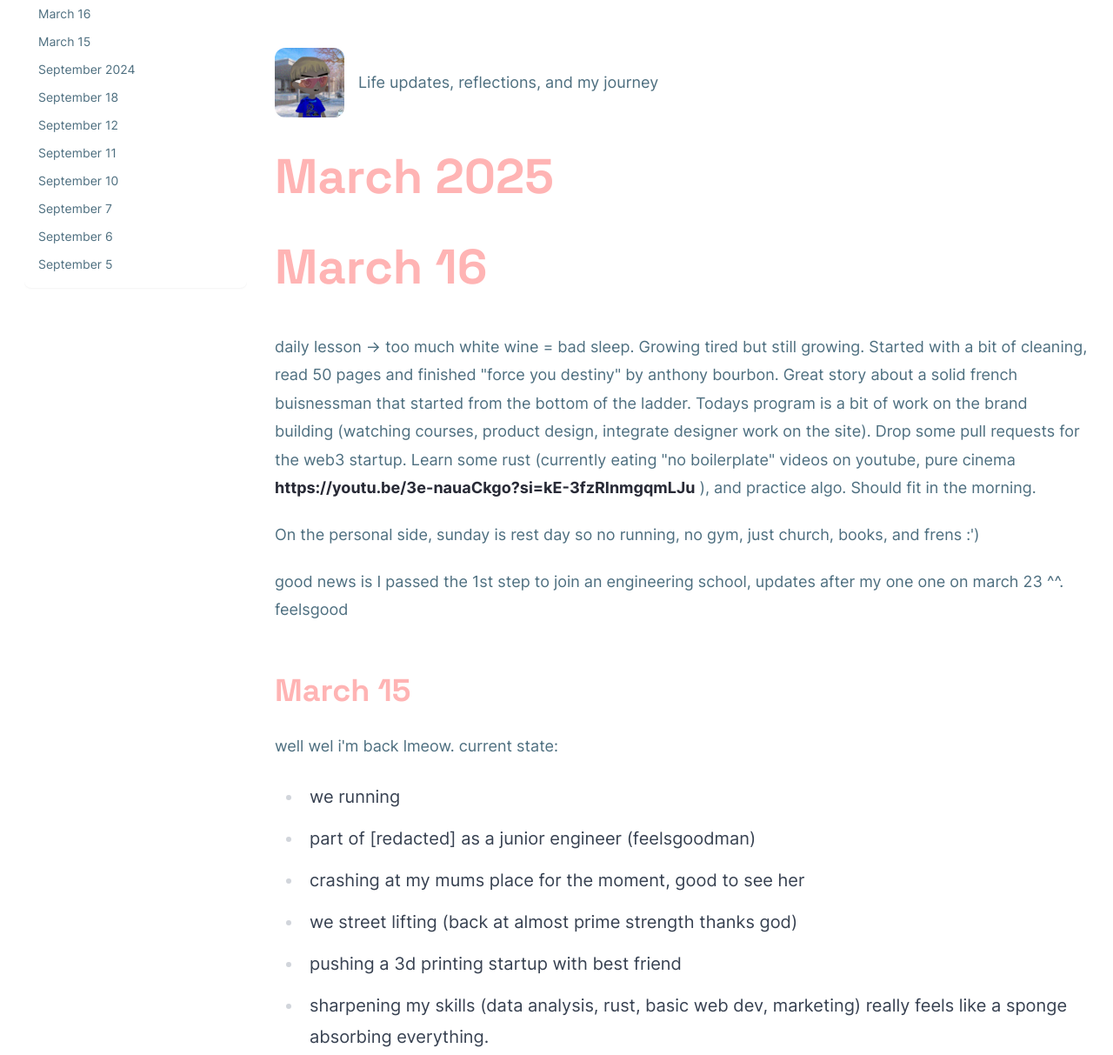
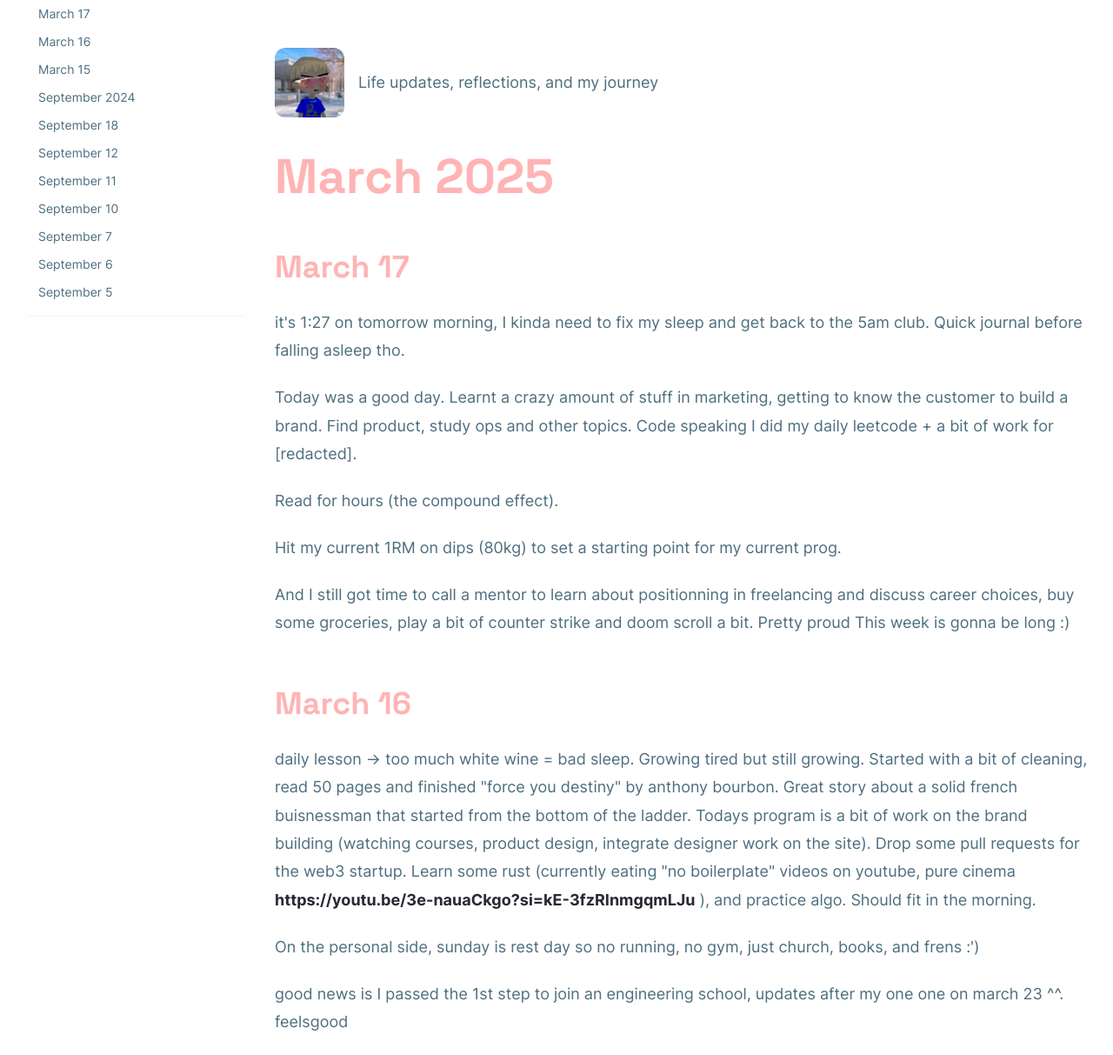
Before and after one commit to Delioos/blog, an Astro site: page /journal in a window 1280 px wide. Shown: the part 241-1454 px from the top of the page at 87% size. Built offline with nearby package versions, Linux system fonts and the light colour scheme; Astro itself is replaced by a stand-in of ours.

Commit message:
log: march 17

```diff
--- a/src/content/page/journal.mdx
+++ b/src/content/page/journal.mdx
@@ -4,7 +4,27 @@ intro: "Life updates, reflections, and my journey"
 ---
 
 # March 2025
-# March 16
+
+## March 17
+
+it's 1:27 on tomorrow morning, I kinda need to fix my sleep and get back to the 5am club.
+Quick journal before falling asleep tho.
+
+Today was a good day.
+Learnt a crazy amount of stuff in marketing, getting to know the customer to build a brand. Find product, study ops and other topics.
+Code speaking I did my daily leetcode + a bit of work for [redacted].
+
+Read for hours (the compound effect).
+
+Hit my current 1RM on dips (80kg) to set a starting point for my current prog.
+
+And I still got time to call a mentor to learn about positionning in freelancing and discuss career choices, buy some groceries, play a bit of counter strike and doom scroll a bit.
+Pretty proud
+This week is gonna be long :)
+
+
+
+## March 16
 daily lesson -> too much white wine = bad sleep.
 Growing tired but still growing.
 Started with a bit of cleaning, read 50 pages and finished  "force you destiny" by anthony bourbon. Great story about a solid french buisnessman that started from the bottom of the ladder.
```
